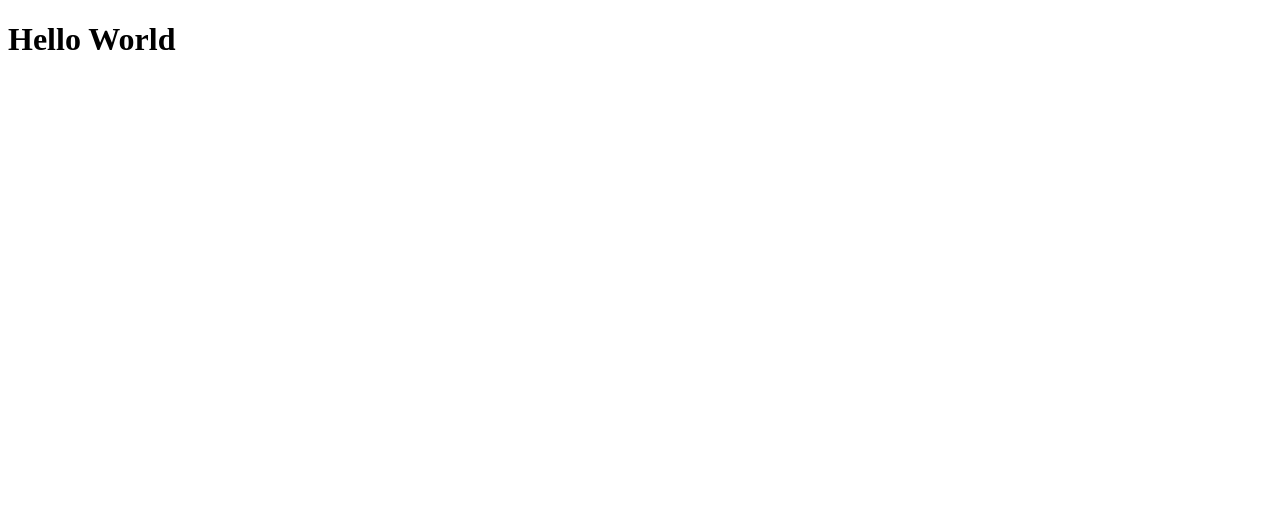
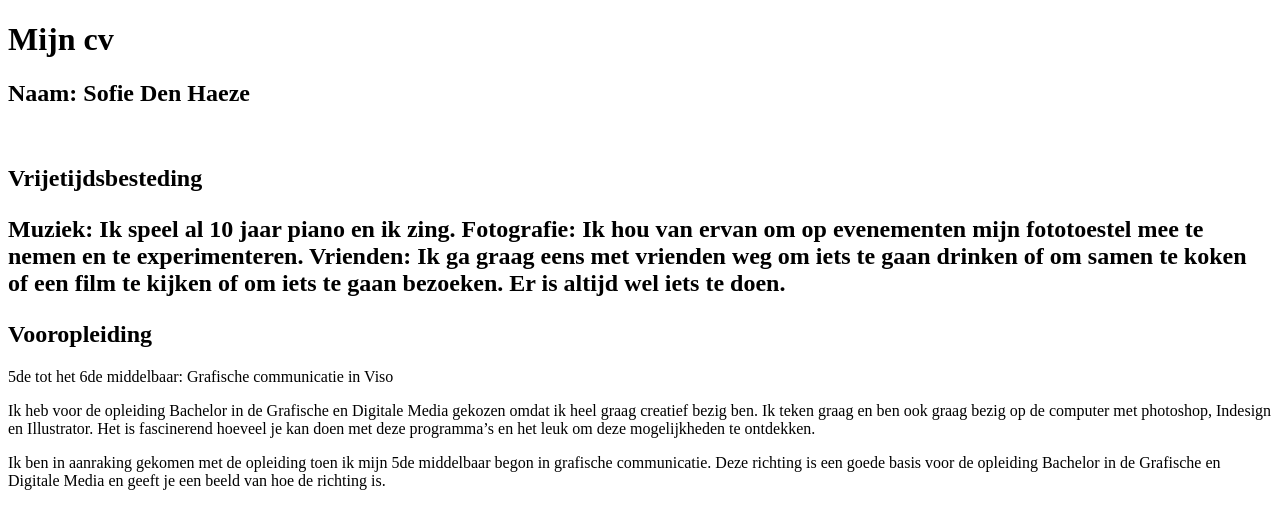
Before and after one commit to Sofidenh/Sofidenh.github.io, a plain HTML site: page index.html in a window 1280 px wide. Drawn offline with Linux system fonts and the light colour scheme.

Commit message:
Added index.html 1 to the repo

```diff
--- a/index.html
+++ b/index.html
@@ -5,6 +5,22 @@
 		<title>Document</title>
 </head>
 <body>
-	<h1> Hello World</h1>
+	<h1> Mijn cv</h1>
+	<h2>Naam: Sofie Den Haeze</h2>
+
+<img src="">
+	<h2>Vrijetijdsbesteding<h2>
+<p>Muziek: Ik speel al 10 jaar piano en ik zing.
+Fotografie: Ik hou van ervan om op evenementen mijn fototoestel mee te nemen en te experimenteren.
+Vrienden: Ik ga graag eens met vrienden weg om iets te gaan drinken of om samen te koken of een film te kijken of om iets te gaan bezoeken. Er is altijd wel iets te doen.</p>
+
+
+<h2>Vooropleiding </h2>
+<p>5de tot het 6de middelbaar: Grafische communicatie in Viso</p>
+
+<p>Ik heb voor de opleiding Bachelor in de Grafische en Digitale Media gekozen omdat ik heel graag creatief bezig ben. Ik teken graag en ben ook graag bezig op de computer met photoshop, Indesign en Illustrator. Het is fascinerend hoeveel je kan doen met deze programma’s en het leuk om deze mogelijkheden te ontdekken. </p>
+
+<p> Ik ben in aanraking gekomen met de opleiding toen ik mijn 5de middelbaar begon in grafische communicatie. Deze richting is een goede basis voor de opleiding Bachelor in de Grafische en Digitale Media en geeft je een beeld van hoe de richting is. <p>
+
 </body>
 </html>
```
